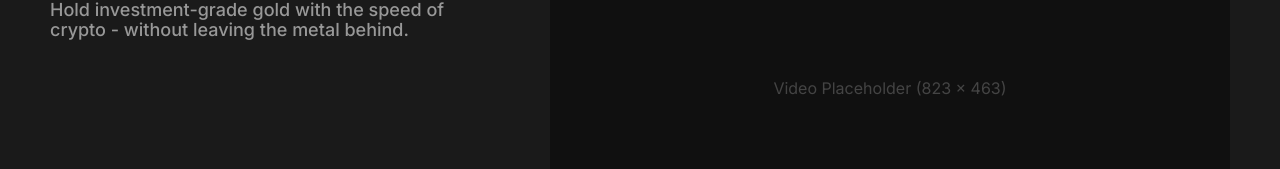
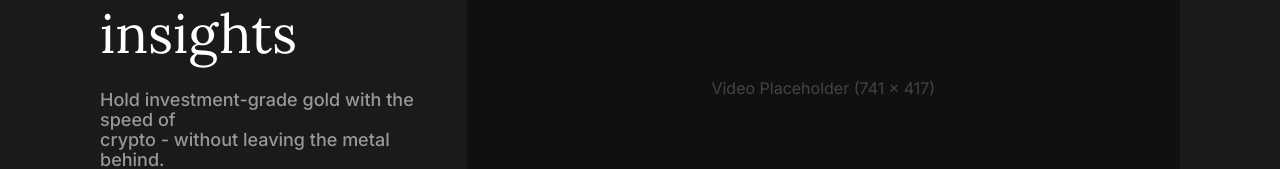
Before and after one commit to Ark-Point/ArkGold, a Next.js app: page / in a window 1280 px wide. Shown: the part 1104-1273 px from the top of the page. Built offline with nearby package versions, Linux system fonts and the light colour scheme; a web font is replaced by a local one.

Commit message:
Update section 2

```diff
--- a/src/components/home/VideoSection.tsx
+++ b/src/components/home/VideoSection.tsx
@@ -6,13 +6,13 @@ export default function VideoSection() {
                 <div
                     className="grid grid-cols-12 h-full w-full"
                     style={{
-                        paddingLeft: '50px',
-                        paddingRight: '50px',
+                        paddingLeft: '100px',
+                        paddingRight: '100px',
                         columnGap: '20px'
                     }}
                 >
-                    {/* Left Content Area (6 columns) */}
-                    <div className="col-span-12 lg:col-span-5 flex flex-col items-start" style={{ marginTop: '160px' }}>
+                    {/* Left Content Area */}
+                    <div className="col-span-12 lg:col-span-4 flex flex-col items-start" style={{ marginTop: '183px' }}>
                         <span className="font-serif text-[20px] font-normal text-white">
                             Dec 19, 2025 · Seoul
                         </span>
@@ -33,22 +33,22 @@ export default function VideoSection() {
                         </p>
                     </div>
 
-                    {/* Right Video Area (7 columns) */}
+                    {/* Right Video Area */}
                     <div
-                        className="col-span-12 lg:col-span-7 flex justify-end"
-                        style={{ marginTop: '160px' }}
+                        className="col-span-12 lg:col-span-8 flex justify-end"
+                        style={{ marginTop: '183px' }}
                     >
                         <div
                             className="bg-black/40 relative overflow-hidden"
                             style={{
-                                width: '823px',
-                                height: '463px',
+                                width: '741px',
+                                height: '417px',
                                 borderRadius: '30px'
                             }}
                         >
                             {/* Video item/placeholder would go here */}
                             <div className="absolute inset-0 flex items-center justify-center">
-                                <span className="text-[#444] font-sans">Video Placeholder (823 x 463)</span>
+                                <span className="text-[#444] font-sans">Video Placeholder (741 x 417)</span>
                             </div>
                         </div>
                     </div>
```
